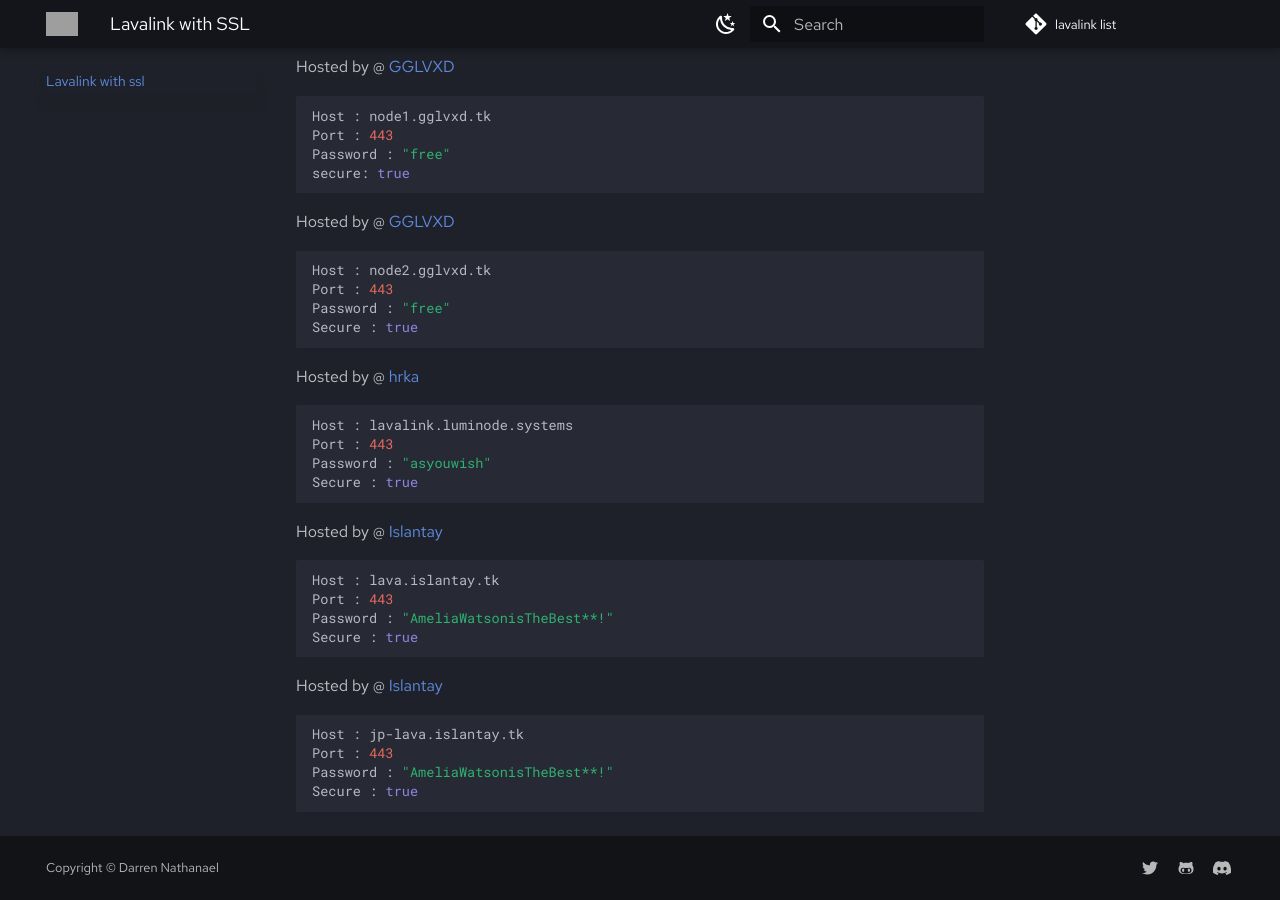
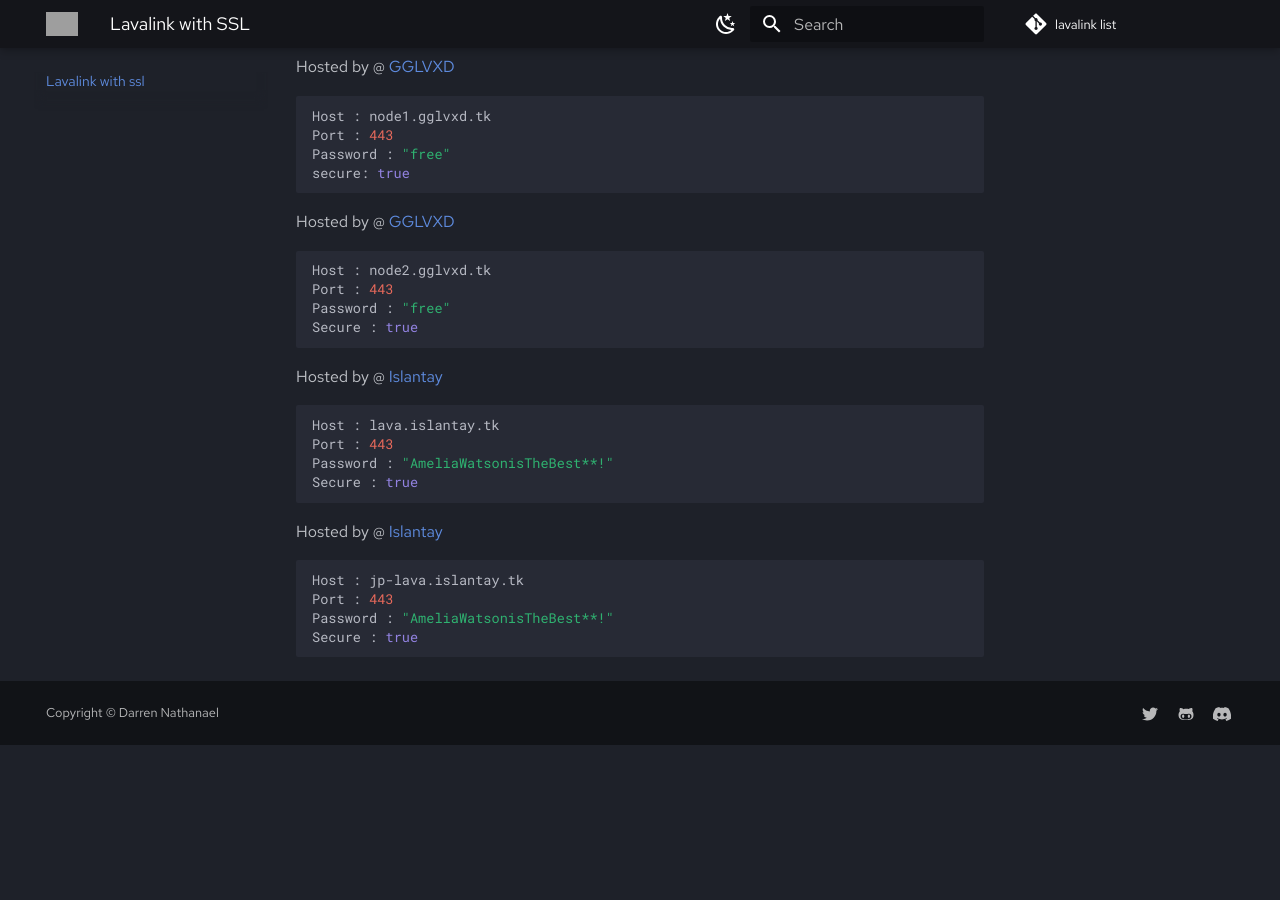
Before and after one commit to DarrenOfficial/lavalink-list, an MkDocs documentation site: the page built from docs/SSL/lavalink-with-ssl.md, in a window 1280 px wide and 900 px high, scrolled down 529 px. Built offline with MkDocs 1.6.1 and Material for MkDocs 9.7.7, drawn with Linux system fonts in a browser that asks for light colours; comment, search, counter and statistics services are not loaded; after the commit the page ends 1274 px from its top, so only the background shows below that; grey boxes are pictures that could not be loaded.

Commit message:
removed lavalink.luminode.systems

````diff
--- a/docs/SSL/lavalink-with-ssl.md
+++ b/docs/SSL/lavalink-with-ssl.md
@@ -33,13 +33,7 @@ Port : 443
 Password : "free"
 Secure : true
 ```
-Hosted by @ [hrka](https://github.com/xcgc)
-```bash
-Host : lavalink.luminode.systems
-Port : 443
-Password : "asyouwish"
-Secure : true
-```
+
 Hosted by @ [Islantay](https://github.com/Dep0s1t)
 ```bash
 Host : lava.islantay.tk
````
